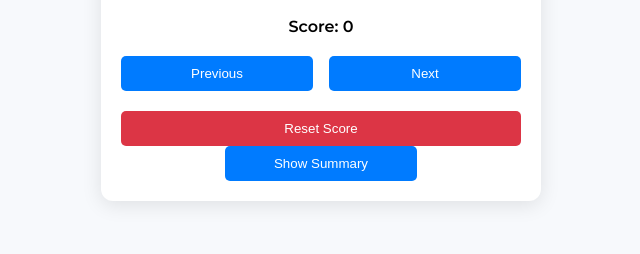
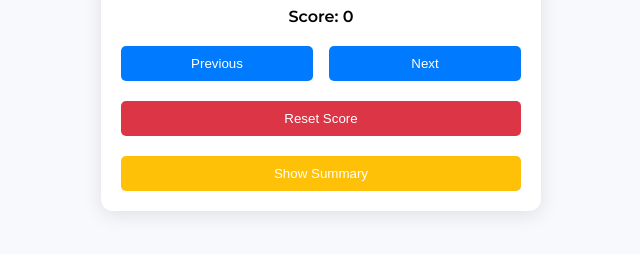
Before and after one commit to Pankajsngh/beba, a plain HTML site: page index.html in a window 1280 px wide. Shown: the part 388-642 px from the top of the page, without its empty margins (319-959 px from the left). Drawn offline with Linux system fonts and the light colour scheme.

Commit message:
index.html

```diff
--- a/index.html
+++ b/index.html
@@ -122,6 +122,16 @@
 
     #reset-button:hover {
       background-color: #c82333;
+    }
+
+    #summary-button {
+      background-color: #ffc107;
+      width: 100%;
+      margin-top: 20px;
+    }
+
+    #summary-button:hover {
+      background-color: #e0a800;
     }
 
     #question-counter,
@@ -290,11 +300,11 @@
     }
 
     function updateQuestionCounter() {
-      document.getElementById('question-counter').innerHTML = `Question ${currentQuestionIndex + 1} of ${questions.length}`;
+        document.getElementById('question-counter').innerHTML = `Question ${currentQuestionIndex + 1} of ${questions.length}`;
     }
 
     function updateScoreCounter() {
-      document.getElementById('score-counter').document.getElementById('score-counter').innerHTML = `Score: ${score}`;
+      document.getElementById('score-counter').innerHTML = `Score: ${score}`;
     }
   </script>
 </body>
```
